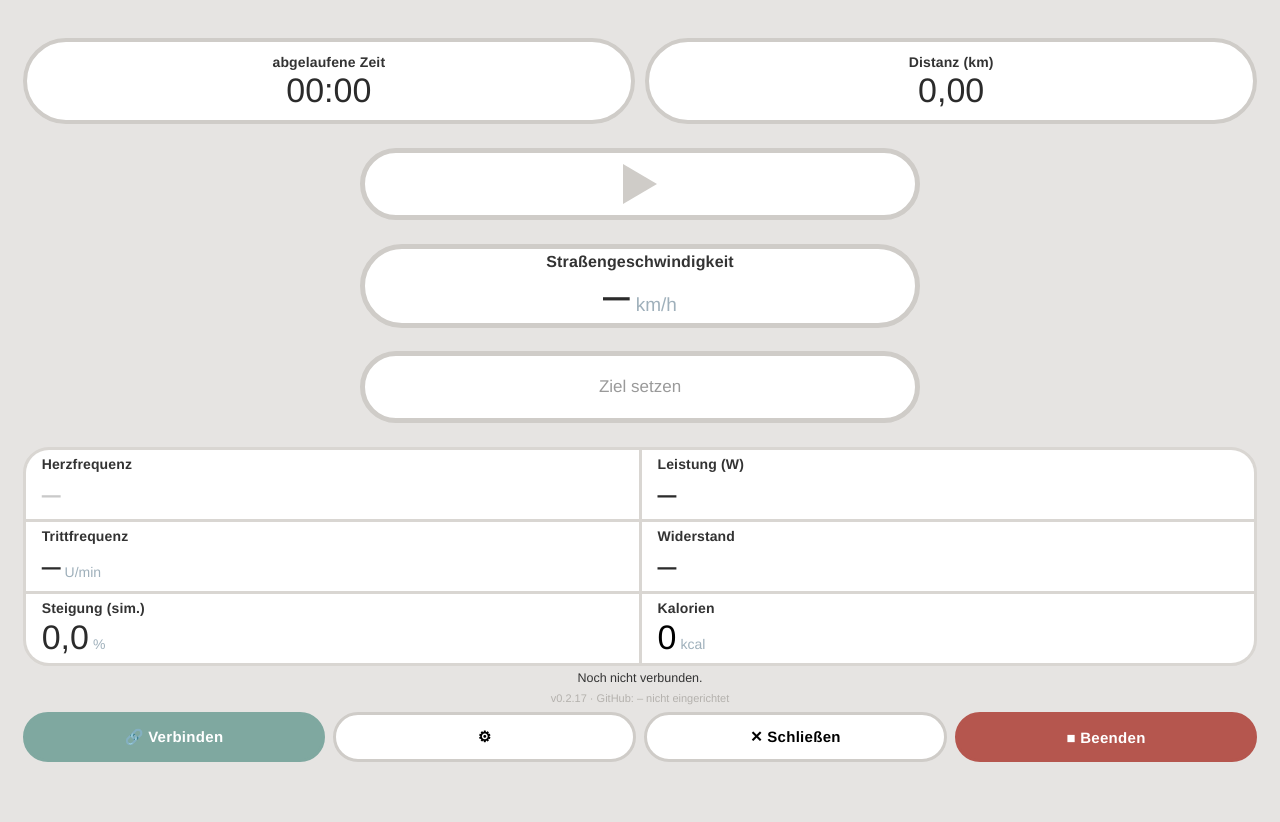
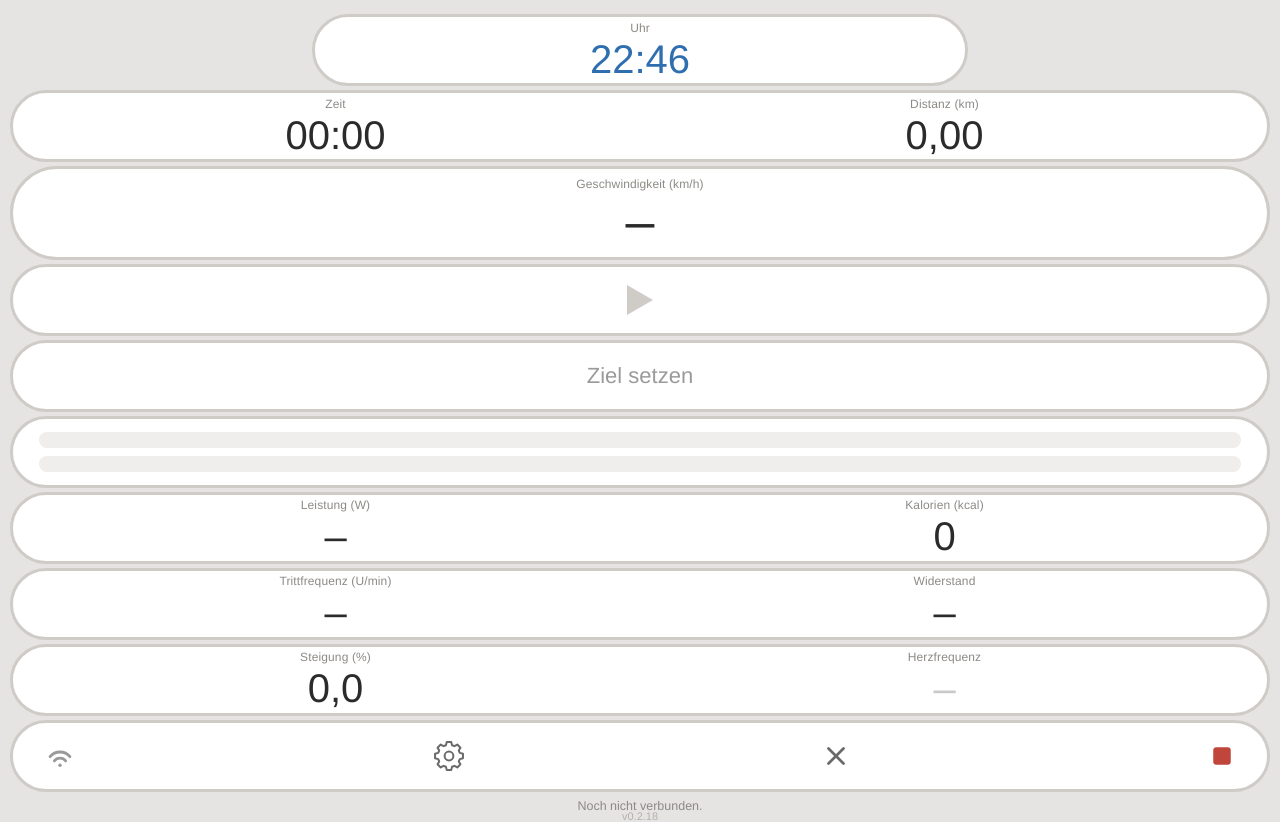
Before and after one commit to MarieeTobb/nohrd, a plain HTML site: page index.html in a window 1280 px wide. Before the commit the page ends 800 px from the top, so only its background shows below. Drawn offline with Linux system fonts and the light colour scheme.

Commit message:
Live v0.2.18: neues 10-Ovale-Layout nach Skizze
- Statische, gleichhohe Ovale dicht gepackt; oben halbbreite Uhr mit
  echter Uhrzeit (blaue Zahlen).
- Reihenfolge: Uhr / Zeit+Distanz / Geschwindigkeit (1,3x hoch, 1,3x Zahl)
  / Start-Pause / Ziel / Fortschritt (immer sichtbar) / Leistung+Kalorien
  / Trittfrequenz+Widerstand / Steigung+Herzfrequenz / Symbolleiste.
- Einheiten jetzt grau in der Beschriftung, Zahlen frei und mittig
  (~5 mm, Strichstaerke 400); einzig Widerstand mit % gleich gross neben
  der Zahl.
- Symbolleiste: Funk grau->gruen bei Verbindung, symmetrisches Zahnrad,
  X, rotes Quadrat (Beenden).
- Kleingedrucktes (Meldung + Version) direkt unter dem letzten Oval.
- Fuer Pixel 5 (1080x2340 @ DPR 2,75) ausgemessen, kein Ueberlauf.
- Gesamte Logik unveraendert (BLE, Start/Pause/Beenden, Ziel-Zyklus mit
  Auto-Pause, Glaettung, GitHub-Speicherung).

Co-Authored-By: Claude Opus 4.8 <noreply@anthropic.com>
Claude-Session: https://claude.ai/code/session_01Tm9jMgRsnUw8skoFbKEr6N

```diff
--- a/index.html
+++ b/index.html
@@ -10,51 +10,48 @@
   :root{ --bg:#e6e4e2; --tile:#ffffff; --ink:#000000; --mut:#333333; --line:#e0e0e0; --teal:#7fa8a0; --accent:#1F3A4D; --red:#b5564e; }
   *{box-sizing:border-box}
   html,body{margin:0;padding:0;-webkit-user-select:none;user-select:none;-webkit-tap-highlight-color:transparent}
-  body{font-family:"Helvetica Neue",Arial,sans-serif;font-weight:400;color:#000;font-variant-numeric:tabular-nums;height:100vh;height:100dvh;overflow:hidden;display:flex;flex-direction:column;background:var(--bg);padding:calc(1cm + env(safe-area-inset-top,0px)) 0.6cm calc(1cm + env(safe-area-inset-bottom,0px))}
-  .top{display:grid;grid-template-columns:1fr 1fr;gap:10px}
-  .top .cell{background:#fff;border:4px solid #cfccc8;border-radius:46px;height:86px;display:flex;flex-direction:column;align-items:center;justify-content:center;padding:4px 16px}
-  .lab{font-size:14px;color:#333;font-weight:600;letter-spacing:.01em}
-  .big{font-size:34px;font-weight:300;color:#2b2b2b;line-height:1;margin-top:3px;white-space:nowrap}
-  .mid{flex:1;min-height:0;display:flex;align-items:stretch;justify-content:center;padding:6px 6px}
-  .stack{width:100%;max-width:560px;display:flex;flex-direction:column;align-items:center;justify-content:space-evenly;gap:6px}
-  .oval{width:100%;background:#fff;border:5px solid #cfccc8;border-radius:120px;display:flex;flex-direction:column;align-items:center;justify-content:center;min-height:72px;padding:4px 16px;box-sizing:border-box;text-align:center}
-  #playoval{cursor:pointer;-webkit-user-select:none;user-select:none}
-  #playoval.rec{border-color:#d11}
-  #goaloval.active{border-color:#4a9d5b}
-  #playsym{display:flex;align-items:center;justify-content:center;height:100%}
-  .tri{width:0;height:0;border-style:solid;border-width:20px 0 20px 34px;border-color:transparent transparent transparent #2b2b2b}
+  body{font-family:"Helvetica Neue",Arial,sans-serif;font-weight:400;color:#000;font-variant-numeric:tabular-nums;height:100vh;height:100dvh;overflow:hidden;display:flex;flex-direction:column;background:var(--bg);padding:calc(14px + env(safe-area-inset-top,0px)) 10px calc(8px + env(safe-area-inset-bottom,0px))}
+  :root{--num:40px;--lab:12px;--h:72px;--gap:4px;--grey:#8d8a86;--blue:#2f6fb0;--green:#3f9e57}
+  .stack{display:flex;flex-direction:column;align-items:center;gap:var(--gap)}
+  .oval{width:100%;height:var(--h);background:#fff;border:3px solid #cfccc8;border-radius:60px;display:flex;align-items:center;justify-content:center;padding:0 18px;overflow:hidden;text-align:center}
+  .oval.half{width:52%}
+  .oval.big{height:calc(var(--h) * 1.3)}
+  .oval.big .num{font-size:calc(var(--num) * 1.3)}
+  .cols{display:flex;width:100%}
+  .cols>div{flex:1;display:flex;flex-direction:column;align-items:center;justify-content:center}
+  .cell2{display:flex;flex-direction:column;align-items:center;justify-content:center}
+  .lab{font-size:var(--lab);color:var(--grey);font-weight:500;letter-spacing:.01em;line-height:1;margin-bottom:5px;white-space:nowrap}
+  .num{font-size:var(--num);font-weight:400;color:#2b2b2b;line-height:1}
+  .num.blue{color:var(--blue)}
+  .num.dim{color:#c9c9c9}
+  .num .pct{font-size:var(--num);font-weight:400;color:#2b2b2b;margin-left:6px}
+  #playoval{cursor:pointer}
+  #playsym{display:flex;align-items:center;justify-content:center}
+  .tri{width:0;height:0;border-style:solid;border-width:15px 0 15px 26px;border-color:transparent transparent transparent #2b2b2b}
   .tri.dim{border-left-color:#cfccc8}
-  .bars{display:flex;gap:12px}
-  .bars i{display:block;width:12px;height:40px;background:#2b2b2b;border-radius:2px}
+  .bars{display:flex;gap:11px}
+  .bars i{display:block;width:11px;height:34px;background:#2b2b2b;border-radius:2px}
   .blink{animation:blink 1s steps(1,end) infinite}
   @keyframes blink{50%{opacity:0}}
-  .hero .lab{font-size:16px;color:#333;font-weight:600}
-  .hero .num{font-size:48px;font-weight:300;line-height:1;margin-top:0;color:#2b2b2b}
-  .hero .num .u{font-size:19px;color:#9fb0bb;margin-left:6px;font-weight:400}
-  #goaltext{font-size:17px;color:#2b2b2b;font-weight:300}
-  #goaltext.empty{color:#9a9a9a}
-  .oval.prog{gap:9px;padding:7px 22px;min-height:46px}
-  .pbar{width:100%;height:20px;background:#efeeec;border-radius:10px;overflow:hidden}
-  .pfill{height:100%;width:0;border-radius:10px;transition:width .5s ease, background-color .3s}
+  #goaloval.active{border-color:var(--green)}
+  .oval.prog{flex-direction:column;gap:8px;padding:0 26px}
+  .pbar{width:100%;height:16px;background:#efeeec;border-radius:8px;overflow:hidden}
+  .pfill{height:100%;width:0;border-radius:8px;transition:width .5s ease, background-color .3s}
   #pfillA{background:#c2bdb6}
+  .sym{justify-content:space-between;padding:0 30px}
+  .sym>button{background:none;border:0;padding:0;display:flex;align-items:center;justify-content:center;cursor:pointer}
+  .sym svg{display:block}
+  #b-connect svg path{stroke:#9a9a9a;fill:none;stroke-width:2;stroke-linecap:round}
+  #b-connect svg circle{fill:#9a9a9a}
+  #b-connect.conn svg path{stroke:var(--green)}
+  #b-connect.conn svg circle{fill:var(--green)}
   .chips{display:flex;flex-wrap:wrap;gap:8px}
   .chip{padding:7px 12px;border:1px solid #ddd;border-radius:16px;background:#f6f6f6;font-size:13px;color:#333;cursor:pointer;font-family:inherit}
   .chip:active{background:#ececec}
-  .grid{display:grid;grid-template-columns:1fr 1fr;gap:3px;background:#d9d6d2;border:3px solid #d9d6d2;border-radius:26px;overflow:hidden}
-  .grid .cell{background:#fff;padding:6px 16px 6px;min-height:48px;display:flex;flex-direction:column;justify-content:center}
-  .cell .val{font-size:34px;font-weight:300;margin-top:2px;color:#2b2b2b}
-  .cell .val .u{font-size:14px;color:#9fb0bb;margin-left:4px;font-weight:400}
-  .cell.cal .val{color:#000}
-  .muted .val{color:#c9c9c9}
-  .bar{display:flex;gap:8px;padding-top:2px}
-  .bar button{flex:1;background:#fff;border:3px solid #cfccc8;border-radius:32px;padding:13px 6px;font-size:15px;font-weight:600;color:#000;font-family:inherit;letter-spacing:.02em;cursor:pointer;display:flex;align-items:center;justify-content:center;gap:6px}
-  .bar button:active{background:#f3f1ee}
-  .bar button.stop{background:var(--red);color:#fff;border-color:var(--red)}
-  .bar button.go{background:var(--teal);color:#fff;border-color:var(--teal)}
-  .bar button.conn{background:#2f8a7a;color:#fff;border-color:#2f8a7a}
-  .status{padding:5px 20px;font-size:12.5px;color:var(--mut);text-align:center;background:var(--bg);min-height:16px}
+  .status{padding:7px 20px 0;font-size:12.5px;color:var(--grey);text-align:center;min-height:16px}
   .status.err{color:var(--red)}
-  .status.ok{color:var(--teal)}
+  .status.ok{color:var(--green)}
+  #foot{text-align:center;font-size:11px;color:#b4b1ad;margin-top:2px}
   dialog{border:0;border-radius:14px;padding:0;max-width:440px;width:92%;box-shadow:0 20px 60px rgba(0,0,0,.25)}
   dialog .dh{padding:18px 22px;border-bottom:1px solid var(--line);font-size:16px;color:var(--accent);letter-spacing:.02em}
   dialog .db{padding:18px 22px;max-height:66vh;overflow:auto}
@@ -81,46 +78,56 @@
 </style>
 </head>
 <body>
-  <div class="pill" id="pill"></div>
-
-  <div class="top">
-    <div class="cell"><div class="lab">abgelaufene Zeit</div><div class="big" id="t-time">00:00</div></div>
-    <div class="cell"><div class="lab">Distanz (km)</div><div class="big" id="t-dist">0,00</div></div>
-  </div>
-
-  <div class="mid">
-    <div class="stack">
-      <div class="oval" id="playoval"><div id="playsym"></div></div>
-      <div class="oval hero">
-        <div class="lab">Straßengeschwindigkeit</div>
-        <div class="num" id="t-speed">–<span class="u">km/h</span></div>
+  <div class="stack">
+    <!-- 1 Uhr -->
+    <div class="oval half"><div class="cell2"><div class="lab">Uhr</div><div class="num blue" id="t-clock">–</div></div></div>
+    <!-- 2 Zeit | Distanz -->
+    <div class="oval"><div class="cols">
+      <div><div class="lab">Zeit</div><div class="num" id="t-time">00:00</div></div>
+      <div><div class="lab">Distanz (km)</div><div class="num" id="t-dist">0,00</div></div>
+    </div></div>
+    <!-- 3 Geschwindigkeit (1,3x) -->
+    <div class="oval big"><div class="cell2"><div class="lab">Geschwindigkeit (km/h)</div><div class="num" id="t-speed">–</div></div></div>
+    <!-- 4 Start / Pause -->
+    <div class="oval" id="playoval"><div id="playsym"></div></div>
+    <!-- 5 Ziel -->
+    <div class="oval" id="goaloval">
+      <div class="cols" id="goal-cols" style="display:none">
+        <div><div class="lab" id="goalA-lab">Ziel</div><div class="num" id="t-goalA">–</div></div>
+        <div><div class="lab" id="goalB-lab">Ziel</div><div class="num" id="t-goalB">–</div></div>
       </div>
-      <div class="oval goal" id="goaloval"><div id="goaltext" class="empty">Ziel setzen</div></div>
-      <div class="oval prog" id="progoval" style="display:none">
-        <div class="pbar"><div class="pfill" id="pfillA"></div></div>
-        <div class="pbar"><div class="pfill" id="pfillB"></div></div>
-      </div>
+      <div class="num" id="goaltext" style="font-size:22px;color:#9a9a9a">Ziel setzen</div>
+    </div>
+    <!-- 6 Fortschritt (immer sichtbar) -->
+    <div class="oval prog" id="progoval">
+      <div class="pbar"><div class="pfill" id="pfillA"></div></div>
+      <div class="pbar"><div class="pfill" id="pfillB"></div></div>
+    </div>
+    <!-- 7 Leistung | Kalorien -->
+    <div class="oval"><div class="cols">
+      <div><div class="lab">Leistung (W)</div><div class="num" id="t-pow">–</div></div>
+      <div><div class="lab">Kalorien (kcal)</div><div class="num" id="t-kcal">0</div></div>
+    </div></div>
+    <!-- 8 Trittfrequenz | Widerstand -->
+    <div class="oval"><div class="cols">
+      <div><div class="lab">Trittfrequenz (U/min)</div><div class="num" id="t-cad">–</div></div>
+      <div><div class="lab">Widerstand</div><div class="num" id="t-res">–</div></div>
+    </div></div>
+    <!-- 9 Steigung | Herzfrequenz -->
+    <div class="oval"><div class="cols">
+      <div><div class="lab">Steigung (%)</div><div class="num" id="t-grade">0,0</div></div>
+      <div><div class="lab">Herzfrequenz</div><div class="num dim" id="t-hr">–</div></div>
+    </div></div>
+    <!-- 10 Symbole -->
+    <div class="oval sym">
+      <button id="b-connect" title="Verbinden"><svg width="34" height="34" viewBox="0 0 24 24"><path d="M5 12.5a9 9 0 0 1 14 0"/><path d="M8 15.5a5 5 0 0 1 8 0"/><circle cx="12" cy="18.5" r="1.2"/></svg></button>
+      <button id="b-settings" title="Einstellungen"><svg width="32" height="32" viewBox="0 0 24 24" fill="none" stroke="#6a6a6a" stroke-width="1.5" stroke-linejoin="round"><path d="M9.68 3.93L10.34 1.53L13.66 1.53L14.32 3.93L16.07 4.65L18.23 3.42L20.58 5.77L19.35 7.93L20.07 9.68L22.47 10.34L22.47 13.66L20.07 14.32L19.35 16.07L20.58 18.23L18.23 20.58L16.07 19.35L14.32 20.07L13.66 22.47L10.34 22.47L9.68 20.07L7.93 19.35L5.77 20.58L3.42 18.23L4.65 16.07L3.93 14.32L1.53 13.66L1.53 10.34L3.93 9.68L4.65 7.93L3.42 5.77L5.77 3.42L7.93 4.65Z"/><circle cx="12" cy="12" r="3.3"/></svg></button>
+      <button id="b-close" title="Schließen"><svg width="30" height="30" viewBox="0 0 24 24" fill="none" stroke="#6a6a6a" stroke-width="2.2" stroke-linecap="round"><path d="M6 6l12 12M18 6L6 18"/></svg></button>
+      <button id="b-stop" title="Beenden"><svg width="30" height="30" viewBox="0 0 24 24"><rect x="5" y="5" width="14" height="14" rx="2.5" fill="#c0453b"/></svg></button>
     </div>
   </div>
-
-  <div class="grid">
-    <div class="cell muted" id="c-hr"><div class="lab">Herzfrequenz</div><div class="val" id="t-hr">–</div></div>
-    <div class="cell"><div class="lab">Leistung (W)</div><div class="val" id="t-pow">–</div></div>
-    <div class="cell"><div class="lab">Trittfrequenz</div><div class="val" id="t-cad">–<span class="u">U/min</span></div></div>
-    <div class="cell"><div class="lab">Widerstand</div><div class="val" id="t-res">–</div></div>
-    <div class="cell"><div class="lab">Steigung (sim.)</div><div class="val" id="t-grade">0<span class="u">%</span></div></div>
-    <div class="cell cal"><div class="lab">Kalorien</div><div class="val" id="t-kcal">0<span class="u">kcal</span></div></div>
-  </div>
-
   <div class="status" id="status">Noch nicht verbunden.</div>
-  <div id="foot" style="padding:2px 20px 6px;text-align:center;font-size:11px;color:#b4b1ad"></div>
-
-  <div class="bar">
-    <button id="b-connect" class="go">🔗 Verbinden</button>
-    <button id="b-settings">⚙︎</button>
-    <button id="b-close">✕ Schließen</button>
-    <button id="b-stop" class="stop">■ Beenden</button>
-  </div>
+  <div id="foot"></div>
 
   <!-- Einstellungen -->
   <dialog id="dlg">
@@ -207,7 +214,7 @@
 
 <script>
 "use strict";
-const APP_VERSION = "0.2.17";  // Ziel per Touch-Zyklus aktivieren (grüner Rahmen), Auto-Pause bei Zielerreichung (Werte eingefroren), Felder/Bar als Pills, Raster gerundet mit einheitlicher Zahlengröße
+const APP_VERSION = "0.2.18";  // Neues 10-Ovale-Layout (statisch, dicht gepackt): Uhr oben, Geschwindigkeit 1,3x, Symbolleiste (Funk grau->grün, Zahnrad, X, rotes Quadrat), Einheiten grau in der Beschriftung, Fortschritt immer sichtbar
 
 // ---------- FTMS UUIDs ----------
 const SVC_FTMS   = 0x1826;
@@ -268,13 +275,20 @@ function goalText(g){
   return a+" · "+gNum(g.bVal)+" "+bU;
 }
 function renderGoal(){
-  const t=$("goaltext"), ov=$("goaloval"); if(!t) return;
-  const g=goalText();
-  if(g){ t.textContent=g; t.classList.remove("empty"); }
-  else { t.textContent="Ziel setzen"; t.classList.add("empty"); goalPhase=0; }
+  const cols=$("goal-cols"), gt=$("goaltext"), ov=$("goaloval"); if(!gt) return;
+  if(goal){
+    const uA = goal.aMetric==="time" ? "Min" : "km";
+    const uB = goal.bMetric==="km" ? "km" : (goal.bMetric==="work" ? "kJ" : "kcal");
+    $("goalA-lab").textContent="Ziel · "+uA;
+    $("goalB-lab").textContent="Ziel · "+uB;
+    $("t-goalA").textContent=gNum(goal.aVal);
+    $("t-goalB").textContent=gNum(goal.bVal);
+    cols.style.display=""; gt.style.display="none";
+  } else {
+    cols.style.display="none"; gt.style.display=""; goalPhase=0;
+  }
   const active = goalPhase>0 && !!goal;
   if(ov) ov.classList.toggle("active", active);
-  $("progoval").style.display = active ? "" : "none";
   updateProg();
 }
 // Touch-Zyklus: aus -> aktiv(grün) -> Ziel bearbeiten -> aus
@@ -319,9 +333,9 @@ function goalProgress(){
 }
 const PCOL={red:"#d9534f",green:"#4a9d5b",orange:"#ffd633",grey:"#cfccc8"};
 function updateProg(){
-  if(!goal){ return; }
+  const fa=$("pfillA"), fb=$("pfillB"); if(!fa) return;
+  if(!goal || goalPhase===0){ fa.style.width="0%"; fb.style.width="0%"; fb.style.background=PCOL.grey; return; }
   const p=goalProgress(); if(!p) return;
-  const fa=$("pfillA"), fb=$("pfillB"); if(!fa) return;
   fa.style.width=(p.aFrac*100).toFixed(1)+"%";
   fb.style.width=(p.bFrac*100).toFixed(1)+"%";
   fb.style.background=PCOL[p.color]||"#cfccc8";
@@ -431,7 +445,7 @@ async function connect(){
     }
     if(d){
       setStatus("Verbinde direkt mit "+(d.name||"Bike")+" … (warte auf Signal)");
-      try{ await tryDirect(d); return; }catch(e){ directErr=(e.name||"")+": "+(e.message||""); const f=$("foot"); if(f) f.textContent="direkt→ "+directErr; }
+      try{ await tryDirect(d); return; }catch(e){ directErr=(e.name||"")+": "+(e.message||""); const f=$("dbg"); if(f) f.textContent="direkt→ "+directErr; }
     }
     setStatus("Geräteauswahl (gespeichert "+(nGranted<0?"n/v":nGranted)+") …");
     const picked = await navigator.bluetooth.requestDevice({ filters:[{services:[SVC_FTMS]}], optionalServices:[SVC_FTMS] });
@@ -456,7 +470,7 @@ async function tryDirect(d){
 }
 async function attach(d){
   dev=d;
-  dev.addEventListener("gattserverdisconnected",()=>{ connected=false; bikeChar=null; setStatus("Verbindung getrennt.","err"); showRec("off"); $("b-connect").textContent="🔗 Verbinden"; $("b-connect").classList.remove("conn"); $("b-connect").classList.add("go"); $("b-connect").onclick=connect; updatePlay(); });
+  dev.addEventListener("gattserverdisconnected",()=>{ connected=false; bikeChar=null; setStatus("Verbindung getrennt.","err"); showRec("off"); $("b-connect").classList.remove("conn"); $("b-connect").onclick=connect; updatePlay(); });
   const srv = await dev.gatt.connect();
   const fs = await srv.getPrimaryService(SVC_FTMS);
   try{ const rc=await fs.getCharacteristic(CH_RESRANGE); const rv=await rc.readValue();
@@ -466,7 +480,7 @@ async function attach(d){
   bikeChar.addEventListener("characteristicvaluechanged",onBike);
   connected=true;
   setStatus("Verbunden mit "+(dev.name||"Bike")+" — ▶ zum Starten.","ok");
-  $("b-connect").textContent="📶 Verbunden"; $("b-connect").classList.remove("go"); $("b-connect").classList.add("conn"); $("b-connect").onclick=()=>{};
+  $("b-connect").classList.add("conn"); $("b-connect").onclick=()=>{};
   updatePlay();
 }
 
@@ -534,13 +548,13 @@ function renderLive(){
   const showRes  = (run && last.dispRes!=null)      ? last.dispRes     : last.resPct;
   $("t-time").textContent = fmtTime(elapsed);
   $("t-dist").textContent = de(roadDist/1000,2);
-  $("t-speed").innerHTML = (showRoad!=null?de(showRoad,1):"–")+'<span class="u">km/h</span>';
+  $("t-speed").textContent = showRoad!=null?de(showRoad,1):"–";
   $("t-pow").textContent = showW!=null?de(showW,0):"–";
-  $("t-cad").innerHTML = (last.cadence!=null?de(last.cadence,0):"–")+'<span class="u">U/min</span>';
-  $("t-res").innerHTML = showRes!=null?de(showRes,0)+'<span class="u">%</span>':(last.resRaw!=null?de(last.resRaw,0):"–");
-  $("t-kcal").innerHTML = de(energyKJ,0)+'<span class="u">kcal</span>';
-  $("t-grade").innerHTML = de(gradeFraction()*100,1)+'<span class="u">%</span>';
-  $("t-hr").textContent = last.hr!=null?de(last.hr,0):"–";
+  $("t-cad").textContent = last.cadence!=null?de(last.cadence,0):"–";
+  $("t-res").innerHTML = showRes!=null?(de(showRes,0)+'<span class="pct">%</span>'):(last.resRaw!=null?de(last.resRaw,0):"–");
+  $("t-kcal").textContent = de(energyKJ,0);
+  $("t-grade").textContent = de(gradeFraction()*100,1);
+  const hr=$("t-hr"); if(last.hr!=null){ hr.textContent=de(last.hr,0); hr.classList.remove("dim"); } else { hr.textContent="–"; hr.classList.add("dim"); }
 }
 
 // ---------- JSON ----------
@@ -585,7 +599,8 @@ async function commitToGithub(obj){
     return {ok:false,msg:"HTTP "+r.status+(t?" "+t:"")};
   }catch(e){ return {ok:false,msg:e.message}; }
 }
-function updateFoot(){ const f=$("foot"); if(!f) return; const ok=gh&&gh.owner&&gh.repo&&gh.token; f.textContent="v"+APP_VERSION+" · GitHub: "+(ok?("✓ "+gh.owner+"/"+gh.repo):"– nicht eingerichtet"); }
+function updateFoot(){ const f=$("foot"); if(f) f.textContent="v"+APP_VERSION; }
+function tickClock(){ const el=$("t-clock"); if(!el) return; const d=new Date(); el.textContent=pad(d.getHours())+":"+pad(d.getMinutes()); }
 function ghConfigured(){ return !!(gh&&gh.owner&&gh.repo&&gh.token); }
 function showGhSummary(){ $("gh-summary").style.display="block"; $("gh-edit").style.display="none"; $("gh-sum-text").textContent="✓ Gespeichert: "+gh.owner+"/"+gh.repo+" · Token hinterlegt (Länge "+gh.token.length+"). Zum Schutz ausgeblendet."; }
 function showGhEdit(){ $("gh-summary").style.display="none"; $("gh-edit").style.display="block"; const G=gh||{}; $("g-owner").value=G.owner||"MarieeTobb"; $("g-repo").value=G.repo||"nohrd-data"; $("g-path").value=G.path||"data"; $("g-branch").value=G.branch||"main"; $("g-token").value=G.token||""; if($("g-status")) $("g-status").textContent=""; }
@@ -658,6 +673,7 @@ $("goal-save").onclick=saveGoalFromDlg;
 $("goal-del").onclick=deleteGoal;
 $("goal-cancel").onclick=()=>$("goaldlg").close();
 if("serviceWorker" in navigator){ navigator.serviceWorker.register("sw.js").catch(()=>{}); }
+tickClock(); setInterval(tickClock,1000);
 renderLive(); updateFoot(); updatePlay(); renderGoal();
 </script>
 </body>
--- a/sw.js
+++ b/sw.js
@@ -1,4 +1,4 @@
-const C = "nohrd-live-v0_2_17";
+const C = "nohrd-live-v0_2_18";
 const ASSETS = ["./","./index.html","./manifest.webmanifest","./icon-192.png","./icon-512.png"];
 self.addEventListener("install", e => { e.waitUntil(caches.open(C).then(c => c.addAll(ASSETS))); self.skipWaiting(); });
 self.addEventListener("activate", e => { e.waitUntil(caches.keys().then(k => Promise.all(k.filter(x => x !== C).map(x => caches.delete(x))))); self.clients.claim(); });
```
